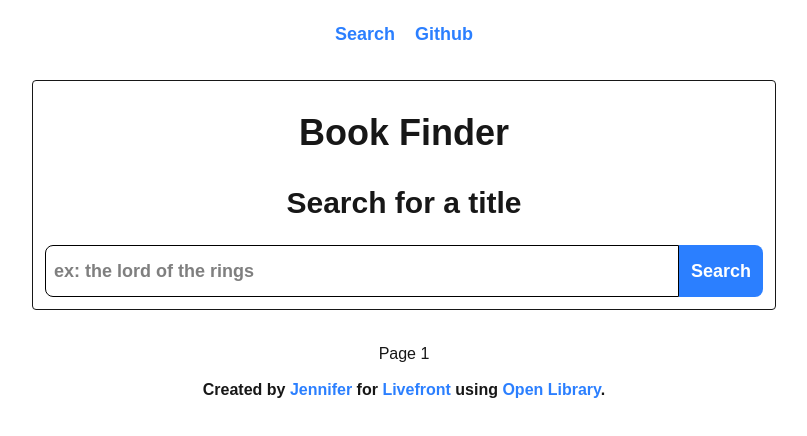
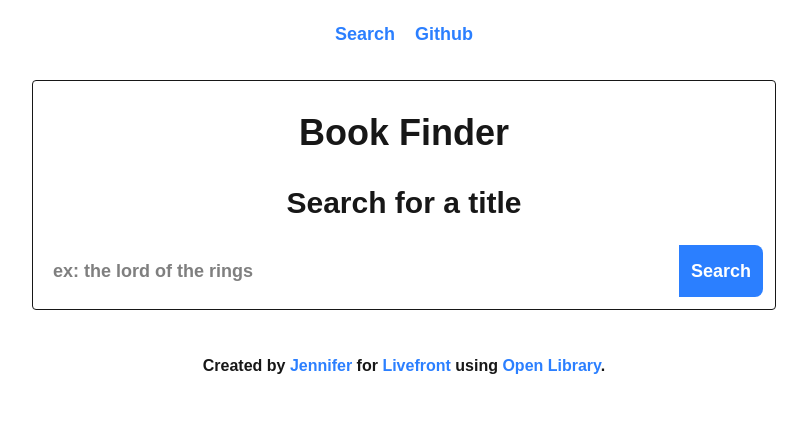
Before and after one commit to JennHaggerty/hobnail, a Next.js app: page / in a window 1280 px wide. Shown: the top 436 px of the page, without its empty margins (236-1043 px from the left). Built offline with nearby package versions, Linux system fonts and the light colour scheme.

Commit message:
Added book cover image to item details for more visual interest, removed page numbers as we're bringing in networking, cleaned up search css

```diff
--- a/src/app/components/Item.tsx
+++ b/src/app/components/Item.tsx
@@ -10,18 +10,24 @@ const Item = (props: ItemInterface) => {
     first_publish_year,
     language,
     returnToListing,
+    cover,
   } = props;
 
   const key = book_key;
 
   return (
     <div data-testid="item" className="item">
-      {author_name &&
-        strings.writtenBy.replace("{author}", author_name.join(", ")) + "."}
-      <br />
-      {first_publish_year &&
-        strings.publishedIn + " " + first_publish_year + "."}
-      <br />
+      {cover && (
+        <img className="lg:max-w-[350px] m-auto pb-5" src={cover} alt="" />
+      )}
+      {author_name && (
+        <p>
+          {strings.writtenBy.replace("{author}", author_name.join(", ")) + "."}
+        </p>
+      )}
+      {first_publish_year && (
+        <p>{strings.publishedIn + " " + first_publish_year + "."}</p>
+      )}
       {language &&
         strings.availableInLanguages + ": " + language.join(", ") + "."}
 
--- a/src/app/components/Search.tsx
+++ b/src/app/components/Search.tsx
@@ -10,9 +10,8 @@ const Search = (props: Props) => {
   const { onSubmit, hideButton } = props;
 
   return (
-    <div data-testid="search" className="search">
-      <form className="w-full" data-testid="search-form" action={onSubmit}>
-        <div dir="ltr" className="w-full">
+    <div data-testid="search" className="w-full flex align-stretch">
+      <form data-testid="search-form" action={onSubmit}>
         <input
           aria-label={strings.searchFor}
           data-testid="search-input"
@@ -20,19 +19,16 @@ const Search = (props: Props) => {
           type="text"
           placeholder={strings.searchPlaceholder}
           required
-            className="w-full rounded-s-lg"
+          className="rounded-s-lg border-none"
         />
-        </div>
-        <div dir="rtl">
         {!hideButton && (
           <SubmitButton
             id={"search-submit-button"}
             content={strings.search}
             pendingContent={strings.searching}
-              className="rounded-s-lg text-white"
+            className="rounded-e-lg text-white border-none"
           />
         )}
-        </div>
       </form>
     </div>
   );
--- a/src/app/config.tsx
+++ b/src/app/config.tsx
@@ -15,6 +15,7 @@ export const config = {
   api: "https://openlibrary.org/search.json?q=",
   apiParams: "&limit=50",
   apiViewMoreLinkKey: "https://openlibrary.org{key}",
+  apiBookCover: "https://covers.openlibrary.org/b/olid/{key}-L.jpg",
   mailto: "mailto:" + email,
   mainNav: {
     id: "main-menu",
--- a/src/app/interfaces/ItemInterface.tsx
+++ b/src/app/interfaces/ItemInterface.tsx
@@ -6,6 +6,8 @@ interface ItemInterface {
   first_publish_year?: number;
   language?: string[];
   returnToListing?: () => void;
+  cover_edition_key?: string;
+  cover?: string;
 }
 
 export default ItemInterface;
--- a/src/app/page.tsx
+++ b/src/app/page.tsx
@@ -16,7 +16,6 @@ const Page = () => {
   const [items, setItems] = useState<ItemInterface[]>();
   const [totalFound, setTotalFound] = useState(0);
   const [query, setQuery] = useState("");
-  const [pageNum, setPageNum] = useState(1);
 
   const h1HeadingText = item
     ? strings.itemTitle
@@ -40,10 +39,17 @@ const Page = () => {
       strings.numberFound.replace("{number}", totalFound.toString())
     : "";
 
-  const handleListClick = (key: string) => {
+  const handleListClick = async (key: string) => {
     const target = items?.find((item) => item.key === key);
 
-    setPageNum(3);
+    if (target?.cover_edition_key) {
+      const cover = await fetch(
+        config.apiBookCover.replace("{key}", target.cover_edition_key),
+      );
+
+      target.cover = cover.url;
+    }
+
     setItem(target);
   };
 
@@ -64,22 +70,18 @@ const Page = () => {
             {h2HeadingText && <h2>{h2HeadingText}</h2>}
           </div>
 
-          {/** Page 1 */}
           {!item && !items && (
             <Search
               onSubmit={async (e) => {
                 const data = await fetchItems(e);
-                const formQuery = e.get("query")?.toString() || "";
 
-                setTotalFound(data.docs.length);
-                setQuery(formQuery);
+                setTotalFound(data.numFound);
+                setQuery(data.q);
                 setItems(data.docs);
-                setPageNum(2);
               }}
             />
           )}
 
-          {/** Page 2 */}
           {!item && items && (
             <List
               items={items}
@@ -88,7 +90,6 @@ const Page = () => {
             />
           )}
 
-          {/** Page 3 */}
           {item && (
             <Item
               key={item.key}
@@ -97,17 +98,14 @@ const Page = () => {
               title={item.title}
               first_publish_year={item.first_publish_year}
               language={item.language}
+              cover={item.cover}
               returnToListing={() => {
                 setItem(undefined);
-                setPageNum(2);
               }}
             />
           )}
         </Suspense>
       </main>
-
-      {/** Current page num */}
-      {strings.pageNumber.replace("{number}", pageNum.toString())}
 
       <footer data-testid="footer">{config.copyright}</footer>
     </div>
```
Also changed, not shown: 1 other file (tests, documents, lock files or other folders). Lines whose indentation alone changed are shown as unchanged.
